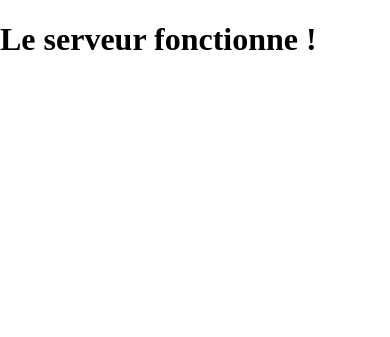
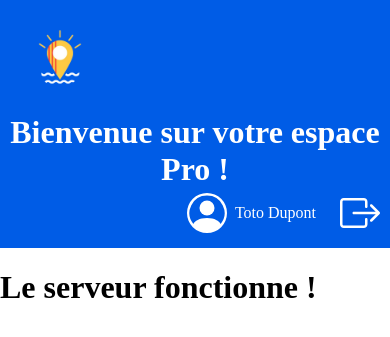
Before and after one commit to MaloFauchet/loarwenn, a PHP site: page / in a window 390 px wide. Shown: the top 337 px of the page. Run offline with PHP 8.4, Linux system fonts and the light colour scheme.

Commit message:
header backoffice ameliorer

```diff
--- a/html/index.php
+++ b/html/index.php
@@ -8,8 +8,9 @@
 <body>
 
 <?php
+
+require_once '../phpTemplates/headerBackOffice.php';
 ?>
-
 <h1>Le serveur fonctionne !</h1>
 
 </body>
--- a/html/styles/style.css
+++ b/html/styles/style.css
@@ -3,7 +3,7 @@ body {
 }
 
 /* desktop */
-#headerBackOffice {
+header.BackOffice {
     background-color: #005CE6;
     display: flex;
     align-items: center;
@@ -12,25 +12,34 @@ body {
     flex-wrap: wrap;
 }
 
-#headerBackOffice .logo img {
+header.BackOffice .logo img {
     width: 100px;
     height: auto;
 }
 
-#headerBackOffice h1 {
+header.BackOffice .headerRight a p {
+    /*font-family:'roboto';*/
+
+}
+header.BackOffice h1 {
+    /*font-family:'lexend-deca';*/
+
+}
+
+header.BackOffice h1 {
     color: white;
     margin: 0;
     text-align: center;
 }
 
-#headerBackOffice .headerRight {
+header.BackOffice .headerRight {
     display: flex;
     align-items: center;
     gap: 24px;
     margin-left: auto;
 }
 
-#headerBackOffice .headerRight a {
+header.BackOffice .headerRight a {
     color: white;
     display: flex;
     align-items: center;
@@ -38,30 +47,7 @@ body {
     text-decoration: none;
 }
 
-#headerBackOffice .headerRight img {
+header.BackOffice .headerRight img {
     width: 40px;
     height: auto;
 }
-
-/* mobile */
-@media (max-width: 768px) {
-    #headerBackOffice {
-        flex-direction: column;
-        align-items: flex-start;
-    }
-
-    #headerBackOffice h1 {
-        text-align: left;
-        font-size: 18px;
-        margin-top: 10px;
-        margin-bottom: 10px;
-    }
-
-    #headerBackOffice .headerRight {
-        flex-direction: column;
-        align-items: flex-start;
-        margin-left: 0;
-        width: 100%;
-        gap: 12px;
-    }
-}
--- a/phpTemplates/headerBackOffice.php
+++ b/phpTemplates/headerBackOffice.php
@@ -1,6 +1,6 @@
 <?php
 ?>
-<header id="headerBackOffice">
+<header class="BackOffice">
     <div class="logo">
         <img src="../html/images/logos/logoWhite.png" alt="Logo">
     </div>
@@ -8,12 +8,12 @@
     <h1>Bienvenue sur votre espace Pro !</h1>
 
     <div class="headerRight">
-        <a href="#">
+        <a href="../html/proifile.html">
             <img src="../html/images/icons/person-circle-white.svg">
             <p>Toto Dupont</p>
         </a>
 
-        <a href="#">
+        <a href="../html/deconnexion.html">
             <img src="../html/images/icons/box-arrow-right-white.svg">
         </a>
     </div>
```
